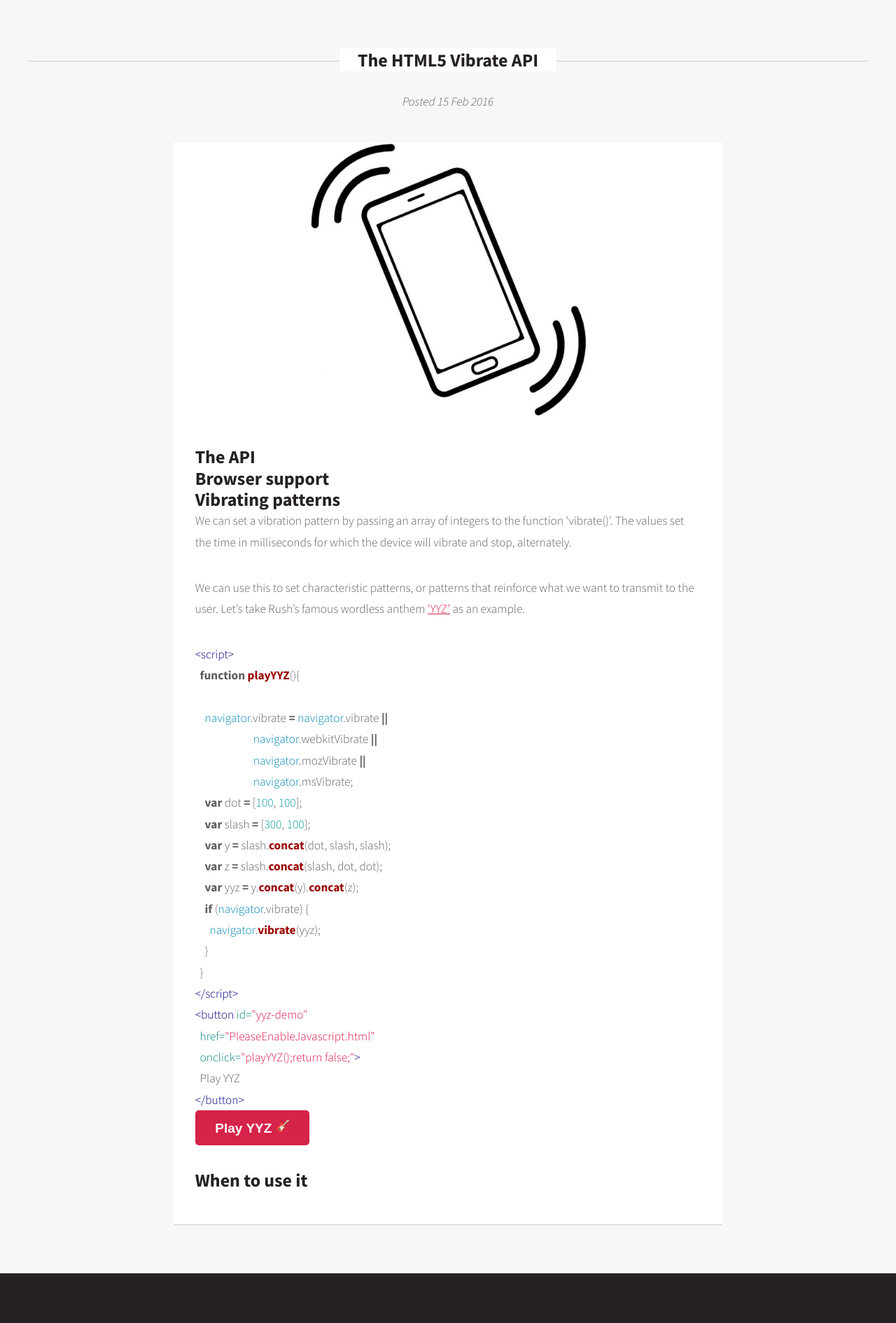
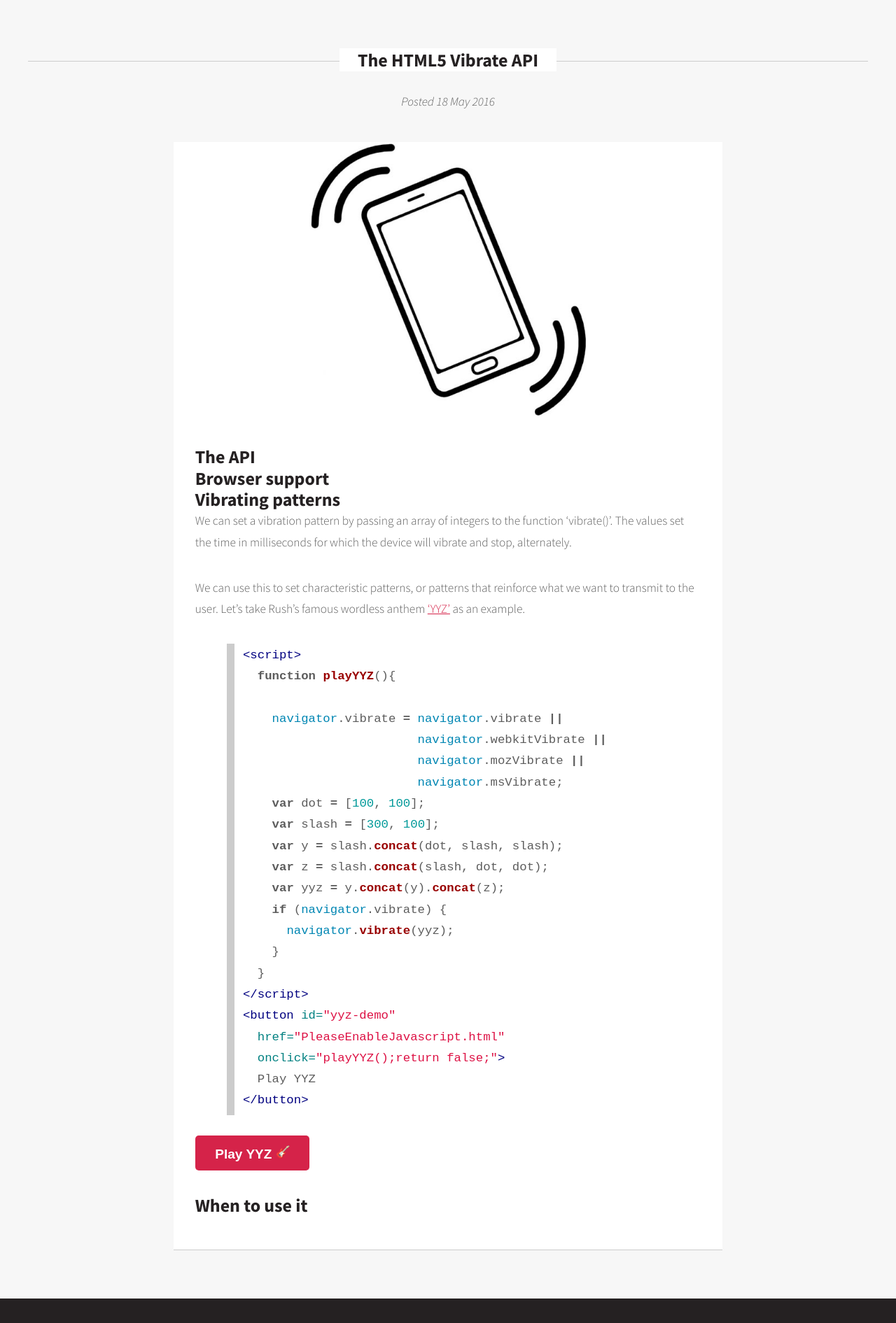
Before and after one commit to eduramirezh/outdated-blog, a Jekyll site: the page built from _posts/2016-02-15-the-html5-vibrate-api.markdown, in a window 1280 px wide. Shown: the top 1891 px of the page at 70% size. Built offline with Jekyll 4.4.1, drawn with Linux system fonts in a browser that asks for light colours; emoji names are drawn with the system emoji font.

Commit message:
pre styling, targets blank

```diff
--- a/_includes/footer.html
+++ b/_includes/footer.html
@@ -41,11 +41,11 @@
             <h2>Follow me</h2>
           </header>
           <ul class="social">
-            <li><a class="icon fa-twitter" href="http://twitter.com/{{site.twitter_username}}"><span class="label">Twitter</span></a></li>
-            <li><a class="icon fa-linkedin" href="http://linkedin.com/in/{{site.linkedin_id}}"><span class="label">LinkedIn</span></a></li>
-            <li><a class="icon fa-github" href="http://github.com/{{site.github_username}}"><span class="label">Github</span></a></li>
-            <li><a class="icon fa-spotify" href="http://open.spotify.com/artist/4R6ApsFDCgq0nH0K5U9uj8"><span class="label">Spotify</span></a></li>
-            <li><a class="icon fa-instagram" href="http://instagram.com/{{site.instagram}}"><span class="label">Instagram</span></a></li>
+            <li><a class="icon fa-twitter" target="_blank" href="http://twitter.com/{{site.twitter_username}}"><span class="label">Twitter</span></a></li>
+            <li><a class="icon fa-linkedin" target="_blank" href="http://linkedin.com/in/{{site.linkedin_id}}"><span class="label">LinkedIn</span></a></li>
+            <li><a class="icon fa-github" target="_blank" href="http://github.com/{{site.github_username}}"><span class="label">Github</span></a></li>
+            <li><a class="icon fa-spotify" target="_blank" href="http://open.spotify.com/artist/4R6ApsFDCgq0nH0K5U9uj8"><span class="label">Spotify</span></a></li>
+            <li><a class="icon fa-instagram" target="_blank" href="http://instagram.com/{{site.instagram}}"><span class="label">Instagram</span></a></li>
             <!--<li><a class="icon fa-spotify" href="http://linkedin.com/{{site.linkedin_id}}"><span class="label">Medium</span></a></li>-->
           </ul>
           <!--
--- a/_posts/2016-02-15-the-html5-vibrate-api.markdown
+++ b/_posts/2016-02-15-the-html5-vibrate-api.markdown
@@ -1,7 +1,7 @@
 ---
 layout: post
 title:  "The HTML5 Vibrate API"
-date:   2016-02-15 12:20:25
+date:   2016-05-18 12:20:25
 categories: html5 mobile
 featured: /assets/images/20160401120446_vibracion.jpg
 ---
--- a/assets/css/style.css
+++ b/assets/css/style.css
@@ -839,6 +839,14 @@ ol.default li
   text-align: center;
 }
 
+pre {
+  padding: 0.1em 0.5em 0.3em 0.7em;
+  border-left: 11px solid #ccc;
+  margin: 1.7em 0 1.7em 0.3em;
+  overflow: auto;
+  width: 93%;
+}
+
 /*********************************************************************************/
 /* Copyright                                                                     */
 /*********************************************************************************/
```
Also changed, not shown: assets/js/skel.min.js.
